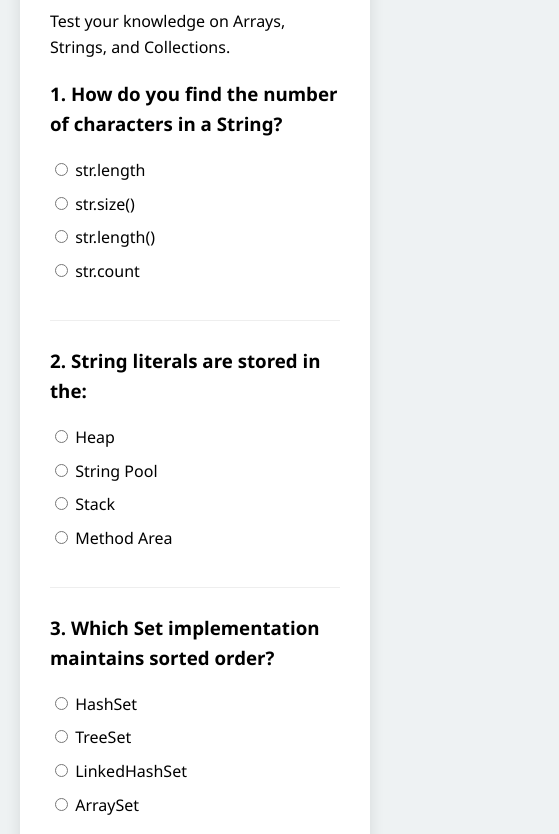
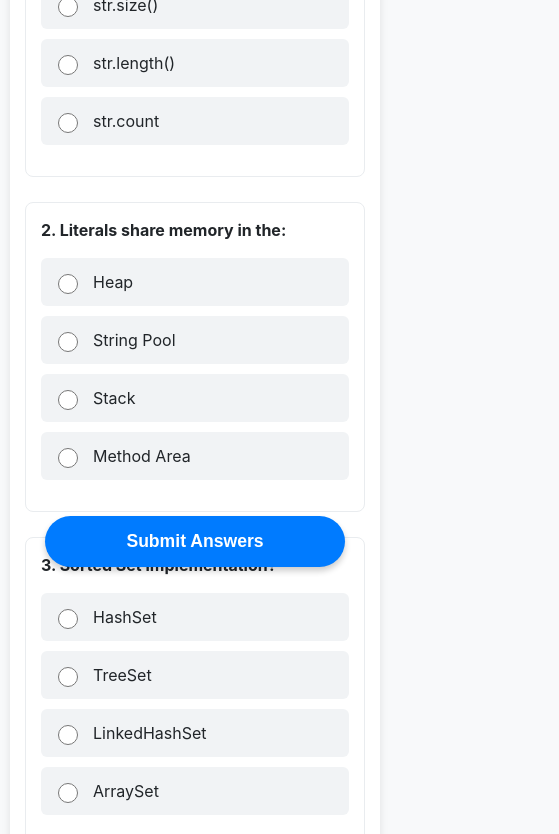
Before and after one commit to joshdev09/ProgDats_Reviewer, a plain HTML site: page index.html in a window 390 px wide. Shown: the part 257-1091 px from the top of the page, 559 px wide, since content can reach past the window. Drawn offline with Linux system fonts and the light colour scheme.

Commit message:
Fix: mobile responsiveness

```diff
--- a/index.html
+++ b/index.html
@@ -2,27 +2,133 @@
 <html lang="en">
 <head>
     <meta charset="UTF-8">
-    <title>Java Midterm Pro Quiz</title>
+    <meta name="viewport" content="width=device-width, initial-scale=1.0">
+    <title>Java Midterm Pro Quiz (Mobile Friendly)</title>
     <style>
-        body { font-family: 'Segoe UI', Tahoma, Geneva, Verdana, sans-serif; line-height: 1.6; max-width: 850px; margin: 20px auto; padding: 20px; background-color: #eef2f3; }
-        .quiz-container { background: white; padding: 30px; border-radius: 12px; box-shadow: 0 4px 15px rgba(0,0,0,0.1); }
-        .question { margin-bottom: 25px; border-bottom: 1px solid #eee; padding-bottom: 20px; }
-        .code-block { background: #2d2d2d; color: #f8f8f2; padding: 15px; border-radius: 5px; font-family: 'Courier New', Courier, monospace; margin: 10px 0; white-space: pre; }
+        :root {
+            --primary-color: #007bff;
+            --bg-color: #f8f9fa;
+            --card-bg: #ffffff;
+            --text-color: #212529;
+        }
+
+        body {
+            font-family: -apple-system, BlinkMacSystemFont, "Segoe UI", Roboto, sans-serif;
+            line-height: 1.5;
+            margin: 0;
+            padding: 10px;
+            background-color: var(--bg-color);
+            color: var(--text-color);
+        }
+
+        .quiz-container {
+            max-width: 800px;
+            margin: 0 auto;
+            background: var(--card-bg);
+            padding: 20px;
+            border-radius: 12px;
+            box-shadow: 0 2px 8px rgba(0,0,0,0.1);
+        }
+
+        h1 { font-size: 1.5rem; text-align: center; color: var(--primary-color); }
+        .description { text-align: center; font-size: 0.9rem; margin-bottom: 20px; color: #666; }
+
+        .question {
+            margin-bottom: 25px;
+            padding: 15px;
+            border: 1px solid #e9ecef;
+            border-radius: 8px;
+        }
+
+        .question h3 { margin-top: 0; font-size: 1.1rem; margin-bottom: 12px; }
+
+        .code-block {
+            background: #272822;
+            color: #f8f8f2;
+            padding: 12px;
+            border-radius: 6px;
+            font-family: 'Courier New', monospace;
+            font-size: 0.85rem;
+            overflow-x: auto;
+            margin: 10px 0;
+            white-space: pre;
+        }
+
         .options { list-style: none; padding: 0; }
-        .options li { margin: 8px 0; transition: 0.2s; }
-        button { background: #007bff; color: white; border: none; padding: 12px 25px; border-radius: 5px; cursor: pointer; font-size: 1.1em; }
-        button:hover { background: #0056b3; }
-        #result { margin-top: 25px; font-weight: bold; font-size: 1.3em; color: #2c3e50; }
+
+        .options li {
+            margin: 10px 0;
+            padding: 12px;
+            background: #f1f3f5;
+            border-radius: 6px;
+            display: flex;
+            align-items: center;
+            cursor: pointer;
+            transition: background 0.2s;
+        }
+
+        .options li:hover { background: #e9ecef; }
+
+        input[type="radio"] {
+            margin-right: 15px;
+            width: 20px;
+            height: 20px;
+            flex-shrink: 0;
+        }
+
+        label { width: 100%; cursor: pointer; font-size: 1rem; }
+
+        .btn-container {
+            position: sticky;
+            bottom: 20px;
+            text-align: center;
+            padding-top: 10px;
+        }
+
+        button {
+            background: var(--primary-color);
+            color: white;
+            border: none;
+            padding: 15px 40px;
+            border-radius: 30px;
+            cursor: pointer;
+            font-size: 1.1rem;
+            font-weight: bold;
+            box-shadow: 0 4px 6px rgba(0,0,0,0.2);
+            width: 100%;
+            max-width: 300px;
+        }
+
+        #result {
+            margin-top: 25px;
+            padding: 20px;
+            border-radius: 8px;
+            text-align: center;
+            font-weight: bold;
+            font-size: 1.2rem;
+            display: none;
+            background: #d4edda;
+            color: #155724;
+        }
+
+        /* Responsive Adjustments */
+        @media (max-width: 600px) {
+            .quiz-container { padding: 15px; }
+            h1 { font-size: 1.25rem; }
+            .question h3 { font-size: 1rem; }
+        }
     </style>
 </head>
 <body>
 
 <div class="quiz-container">
-    <h1>Java Programming: Midterm Mastery</h1>
-    <p>Test your knowledge on Arrays, Strings, and Collections.</p>
+    <h1>Java Midterm Mastery</h1>
+    <p class="description">Covers Arrays, Strings, Lists, & Sets</p>
     <form id="quizForm">
         <div id="questionsContainer"></div>
-        <button type="button" onclick="submitQuiz()">Check My Score</button>
+        <div class="btn-container">
+            <button type="button" onclick="submitQuiz()">Submit Answers</button>
+        </div>
     </form>
     <div id="result"></div>
 </div>
@@ -30,46 +136,45 @@
 <script>
 const quizData = [
     // --- TRICKY CODE QUESTIONS ---
-    { q: "What is the output of this code snippet?<div class='code-block'>String s = \"Java\";\ns.concat(\" World\");\nSystem.out.println(s);</div>", a: ["Java World", "Java", "World", "Error"], c: 1 },
-    { q: "What will this print?<div class='code-block'>int[] arr = {1, 2, 3};\nint[] b = arr;\nb[0] = 9;\nSystem.out.println(arr[0]);</div>", a: ["1", "9", "0", "NullPointerException"], c: 1 },
-    { q: "What is the result of the following?<div class='code-block'>StringBuilder sb = new StringBuilder(\"ABC\");\nsb.reverse();\nsb.append(\"D\");\nSystem.out.println(sb);</div>", a: ["ABCD", "DCBA", "CBAD", "ABCDD"], c: 2 },
-    { q: "What does this print?<div class='code-block'>ArrayList&lt;String&gt; list = new ArrayList&lt;&gt;();\nlist.add(\"A\");\nlist.add(\"B\");\nlist.set(1, \"C\");\nSystem.out.println(list);</div>", a: ["[A, B, C]", "[A, C]", "[C, B]", "[A, B]"], c: 1 },
-    { q: "What is the output?<div class='code-block'>char ch = 'A';\nch++;\nSystem.out.println(ch);</div>", a: ["A", "65", "B", "66"], c: 2 },
-    { q: "What happens here?<div class='code-block'>Set&lt;Integer&gt; set = new HashSet&lt;&gt;();\nset.add(10);\nset.add(10);\nSystem.out.println(set.size());</div>", a: ["1", "2", "0", "Exception"], c: 0 },
-    { q: "What is the output?<div class='code-block'>String s1 = \"Hello\";\nString s2 = new String(\"Hello\");\nSystem.out.println(s1 == s2);</div>", a: ["true", "false"], c: 1 },
+    { q: "What is the output?<div class='code-block'>String s = \"Java\";\ns.concat(\" World\");\nSystem.out.println(s);</div>", a: ["Java World", "Java", "World", "Error"], c: 1, ref: "[cite: 25]" },
+    { q: "What will this print?<div class='code-block'>int[] arr = {1, 2, 3};\nint[] b = arr;\nb[0] = 9;\nSystem.out.println(arr[0]);</div>", a: ["1", "9", "0", "Reference Error"], c: 1, ref: "[cite: 16]" },
+    { q: "Result of the following:<div class='code-block'>StringBuilder sb = new StringBuilder(\"ABC\");\nsb.reverse();\nsb.append(\"D\");\nSystem.out.println(sb);</div>", a: ["ABCD", "DCBA", "CBAD", "ABCDD"], c: 2, ref: "[cite: 31]" },
+    { q: "What is printed?<div class='code-block'>ArrayList&lt;String&gt; list = new ArrayList&lt;&gt;();\nlist.add(\"A\");\nlist.add(\"B\");\nlist.set(1, \"C\");\nSystem.out.println(list);</div>", a: ["[A, B, C]", "[A, C]", "[C, B]", "[A, B]"], c: 1, ref: "[cite: 131]" },
+    { q: "What is the output?<div class='code-block'>char ch = 'A';\nch++;\nSystem.out.println(ch);</div>", a: ["A", "65", "B", "66"], c: 2, ref: "[cite: 21]" },
+    { q: "What happens here?<div class='code-block'>Set&lt;Integer&gt; set = new HashSet&lt;&gt;();\nset.add(10);\nset.add(10);\nSystem.out.println(set.size());</div>", a: ["1", "2", "0", "Exception"], c: 0, ref: "[cite: 230]" },
+    { q: "What is the output?<div class='code-block'>String s1 = \"Hello\";\nString s2 = new String(\"Hello\");\nSystem.out.println(s1 == s2);</div>", a: ["true", "false"], c: 1, ref: "[cite: 26, 28]" },
 
     // --- CONCEPTUAL QUESTIONS ---
-    { q: "Which property returns the size of an array?", a: ["size()", "length()", "length", "capacity"], c: 2 },
-    { q: "Where are arrays stored in Java memory?", a: ["Stack", "Heap", "String Pool", "Register"], c: 1 },
-    { q: "Default value for an 'int' array element?", a: ["null", "0.0", "0", "-1"], c: 2 },
-    { q: "Time complexity for a linear search in an array?", a: ["O(1)", "O(log n)", "O(n)", "O(n²)"], c: 2 },
-    { q: "Which class provides Character.isDigit()?", a: ["String", "Character", "Integer", "Scanner"], c: 1 },
-    { q: "Which symbol is used for character literals?", a: ["Double quotes", "Single quotes", "Backticks", "Parentheses"], c: 1 },
-    { q: "What makes StringBuilder better than String for modifications?", a: ["It is immutable", "It is mutable", "It uses the String Pool", "It uses less memory"], c: 1 },
-    { q: "The index of the first element in any array or list is always:", a: ["1", "0", "-1", "Depends on size"], c: 1 },
-    { q: "Which exception occurs if you access arr[5] in an array of size 5?", a: ["NullPointerException", "ArithmeticException", "ArrayIndexOutOfBoundsException", "NoSuchElementException"], c: 2 },
-    { q: "Which method is used to compare String contents?", a: ["==", "equals()", "compare()", "isSame()"], c: 1 },
-    { q: "What package contains the List and Set interfaces?", a: ["java.lang", "java.io", "java.util", "java.sql"], c: 2 },
-    { q: "A Set is a collection that allows:", a: ["Duplicates", "Unique elements only", "Ordered indices only", "Only integers"], c: 1 },
-    { q: "Which method removes all elements from a Collection?", a: ["removeAll()", "clear()", "empty()", "delete()"], c: 1 },
-    { q: "Which Set implementation maintains sorted order?", a: ["HashSet", "TreeSet", "LinkedHashSet", "ArraySet"], c: 1 },
-    { q: "How do you find the number of characters in a String?", a: ["str.length", "str.size()", "str.length()", "str.count"], c: 2 },
-    { q: "Which operation returns only common elements between two sets?", a: ["Union", "Difference", "Intersection", "Symmetric Difference"], c: 2 },
-    { q: "What is the return type of hasNext() in an Iterator?", a: ["int", "String", "boolean", "void"], c: 2 },
-    { q: "To add an element at the beginning of a List, use:", a: ["addLast()", "addFirst()", "push()", "insert()"], c: 1 },
-    { q: "Which method is used to sort an array?", a: ["Collections.sort()", "Arrays.sort()", "arr.sort()", "List.sort()"], c: 1 },
-    { q: "The size of a char in Java is:", a: ["8 bits", "16 bits", "32 bits", "64 bits"], c: 1 },
-    { q: "Which method adds all elements from one list to another?", a: ["add()", "addAll()", "appendAll()", "putAll()"], c: 1 },
-    { q: "True or False: An ArrayList can hold primitive types like int directly without wrapper classes.", a: ["True", "False"], c: 1 },
-    { q: "String literals are stored in the:", a: ["Heap", "String Pool", "Stack", "Method Area"], c: 1 },
-    { q: "Which method is used to get an object that can traverse a collection?", a: ["traverser()", "iterator()", "loop()", "next()"], c: 1 },
-    { q: "In a 2D array arr[2][3], the number 2 represents:", a: ["Columns", "Rows", "Total Size", "Index"], c: 1 },
-    { q: "What is the result of 'A' + 1?", a: ["B", "A1", "66", "Error"], c: 2 },
-    { q: "Which method removes a specific element from a Set?", a: ["delete()", "remove()", "discard()", "pop()"], c: 1 },
-    { q: "Can a Set accept a null value?", a: ["Yes", "No"], c: 0 }
+    { q: "Which property is used for array size?", a: ["size()", "length()", "length", "capacity"], c: 2, ref: "[cite: 7]" },
+    { q: "Where are arrays stored in memory?", a: ["Stack", "Heap", "String Pool", "Register"], c: 1, ref: "[cite: 2, 9]" },
+    { q: "Default value for 'double' array element?", a: ["0", "0.0", "null", "false"], c: 1, ref: "[cite: 6]" },
+    { q: "Search complexity in an array?", a: ["O(1)", "O(log n)", "O(n)", "O(n²)"], c: 2, ref: "[cite: 21]" },
+    { q: "Class providing isLetter() method?", a: ["String", "Character", "Integer", "Scanner"], c: 1, ref: "[cite: 22]" },
+    { q: "Character literal symbol?", a: ["Double quotes", "Single quotes", "Backticks", "Parentheses"], c: 1, ref: "[cite: 19, 20]" },
+    { q: "Why use StringBuilder for loops?", a: ["Immutability", "Faster modifications", "String Pool", "Type safety"], c: 1, ref: "[cite: 30, 31]" },
+    { q: "First index of an array?", a: ["1", "0", "-1", "Any"], c: 1, ref: "[cite: 2, 7]" },
+    { q: "Exception for invalid array index?", a: ["NullPointer", "Arithmetic", "ArrayIndexOutOfBounds", "Security"], c: 2, ref: "[cite: 9]" },
+    { q: "How to compare String content?", a: ["==", "equals()", "compare()", "isSame()"], c: 1, ref: "[cite: 26]" },
+    { q: "Package for Collections?", a: ["java.lang", "java.io", "java.util", "java.sql"], c: 2, ref: "[cite: 39]" },
+    { q: "A Set allows:", a: ["Duplicates", "Unique elements only", "Sorted indices only", "Only integers"], c: 1, ref: "[cite: 41, 176]" },
+    { q: "Method to wipe a Collection?", a: ["removeAll()", "clear()", "empty()", "delete()"], c: 1, ref: "[cite: 153, 245]" },
+    { q: "Sorted Set implementation?", a: ["HashSet", "TreeSet", "LinkedHashSet", "ArraySet"], c: 1, ref: "[cite: 180, 181]" },
+    { q: "Get number of String characters?", a: ["str.length", "str.size()", "str.length()", "str.count"], c: 2, ref: "[cite: 26]" },
+    { q: "Set 'Intersection' method?", a: ["addAll()", "removeAll()", "retainAll()", "containsAll()"], c: 2, ref: "[cite: 300]" },
+    { q: "Iterator 'hasNext()' returns:", a: ["int", "String", "boolean", "void"], c: 2, ref: "[cite: 78]" },
+    { q: "Add element to start of List?", a: ["addLast()", "addFirst()", "push()", "insert()"], c: 1, ref: "[cite: 159]" },
+    { q: "Array sorting utility?", a: ["Collections.sort()", "Arrays.sort()", "arr.sort()", "List.sort()"], c: 1, ref: "[cite: 17]" },
+    { q: "Size of char in Java?", a: ["8 bits", "16 bits", "32 bits", "64 bits"], c: 1, ref: "[cite: 20]" },
+    { q: "Copy list elements to another?", a: ["add()", "addAll()", "appendAll()", "putAll()"], c: 1, ref: "[cite: 62]" },
+    { q: "ArrayList size is:", a: ["Fixed", "Dynamic", "Static", "Manual"], c: 1, ref: "[cite: 83]" },
+    { q: "Literals share memory in the:", a: ["Heap", "String Pool", "Stack", "Method Area"], c: 1, ref: "[cite: 28]" },
+    { q: "Method to get a traversal object?", a: ["traverser()", "iterator()", "loop()", "next()"], c: 1, ref: "[cite: 73, 74]" },
+    { q: "A List is:", a: ["Unordered", "Ordered with duplicates", "Sorted only", "Primitive only"], c: 1, ref: "[cite: 43, 48]" },
+    { q: "Math result of 'A' + 0?", a: ["A", "65", "66", "Error"], c: 1, ref: "[cite: 21]" },
+    { q: "Retrieve element at index in List?", a: ["find()", "get()", "fetch()", "at()"], c: 1, ref: "[cite: 68, 110]" },
+    { q: "Can a Set accept null?", a: ["Yes", "No"], c: 0, ref: "[cite: 231]" }
 ];
 
-// Shuffle helper
 function shuffle(array) {
     for (let i = array.length - 1; i > 0; i--) {
         const j = Math.floor(Math.random() * (i + 1));
@@ -85,7 +190,11 @@ function loadQuestions() {
         qDiv.className = 'question';
         qDiv.innerHTML = `<h3>${index + 1}. ${data.q}</h3>
             <ul class="options">
-                ${data.a.map((opt, i) => `<li><input type="radio" name="q${index}" value="${i}"> ${opt}</li>`).join('')}
+                ${data.a.map((opt, i) => `
+                    <li onclick="this.querySelector('input').checked = true">
+                        <input type="radio" name="q${index}" value="${i}" id="q${index}o${i}">
+                        <label for="q${index}o${i}">${opt}</label>
+                    </li>`).join('')}
             </ul>`;
         container.appendChild(qDiv);
     });
@@ -100,9 +209,10 @@ function submitQuiz() {
         }
     });
     const resultDiv = document.getElementById('result');
+    resultDiv.style.display = 'block';
     resultDiv.innerHTML = `Your Score: ${score} / ${quizData.length}`;
-    if (score === 35) resultDiv.innerHTML += " - Java Master! 🚀";
-    window.scrollTo(0, 0);
+    if (score === 35) resultDiv.innerHTML += "<br>🌟 Java Master Achievement Unlocked!";
+    window.scrollTo(0, document.body.scrollHeight);
 }
 
 loadQuestions();
```
